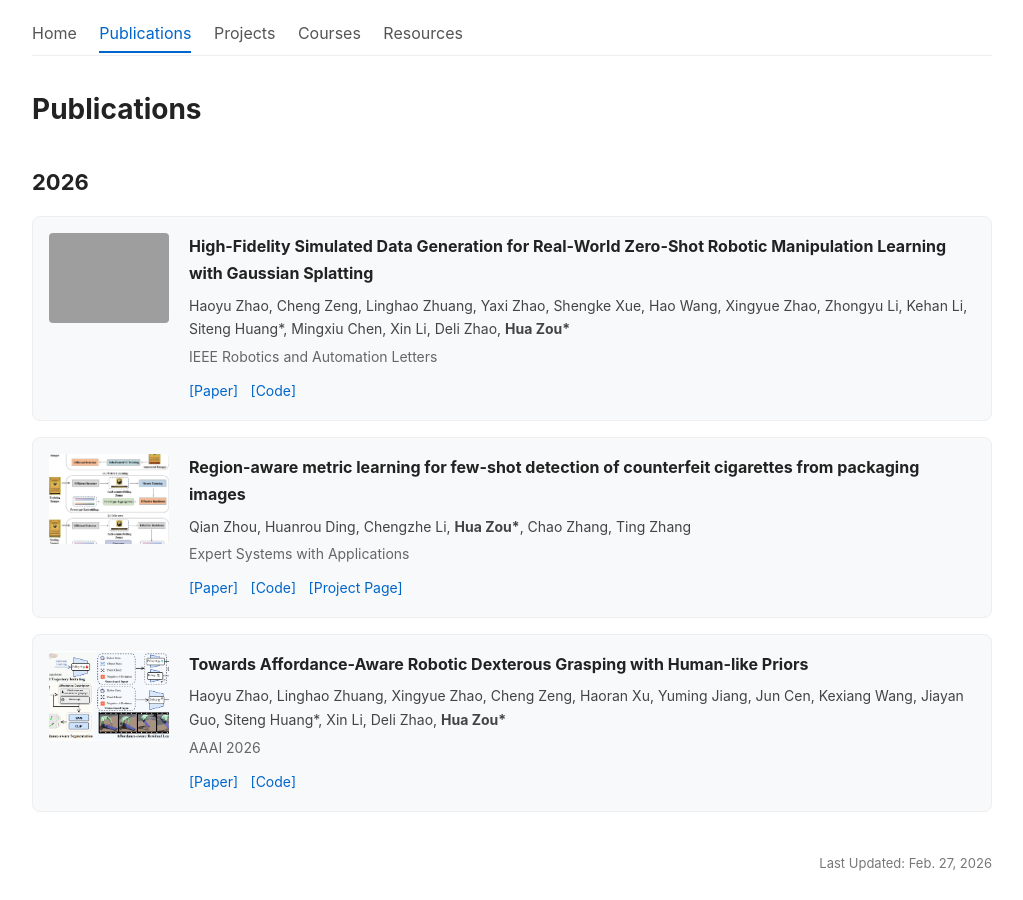
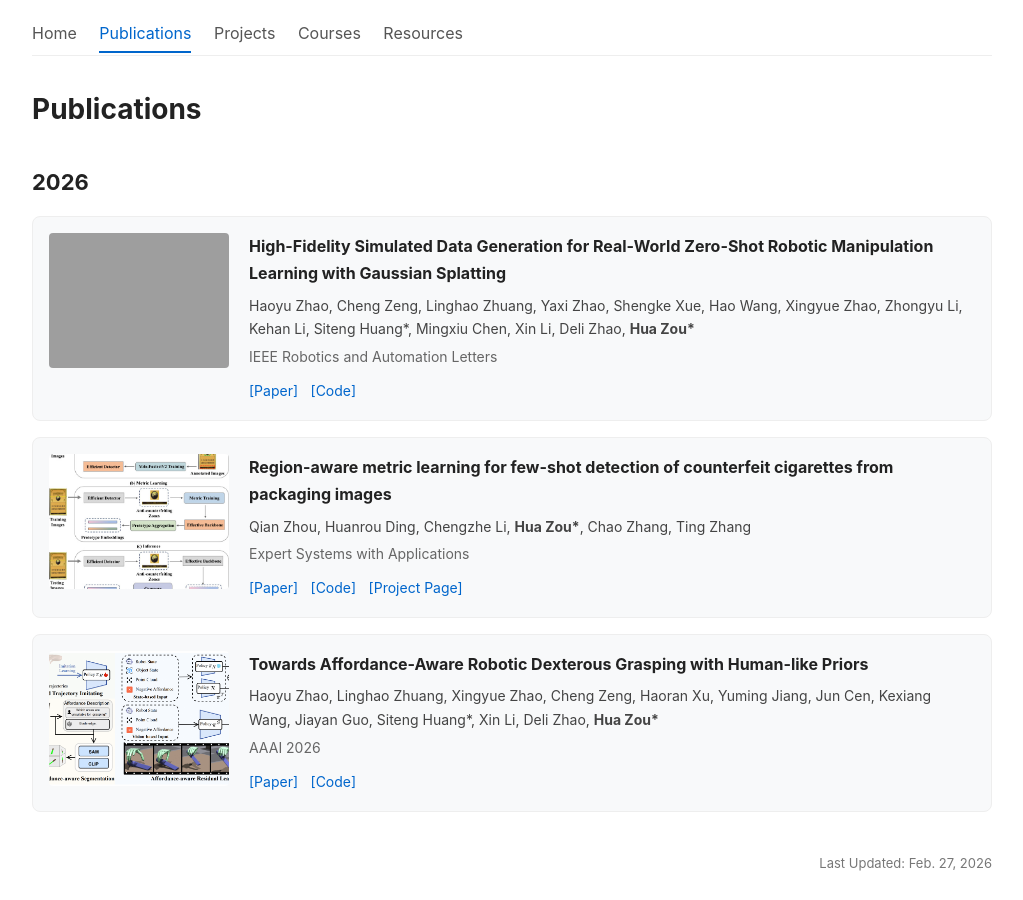
Before and after one commit to zouhuawhu/zouhuawhu.github.io, a Jekyll site: the page built from Publications/publications.html, in a window 1280 px wide. Shown: the whole page, without its empty margins (128-1151 px from the left). Built offline with Jekyll 4.4.1, drawn with Linux system fonts in a browser that asks for light colours.

Commit message:
Update default.html

```diff
--- a/_layouts/default.html
+++ b/_layouts/default.html
@@ -133,8 +133,8 @@
         }
         .pub-thumb {
             flex-shrink: 0;
-            width: 120px;
-            height: 90px;
+            width: 180px;   /* 从 120px 增大到 180px */
+            height: 135px;  /* 按 4:3 比例同步增大，避免变形 */
             overflow: hidden;
             border-radius: 4px;
         }
```
